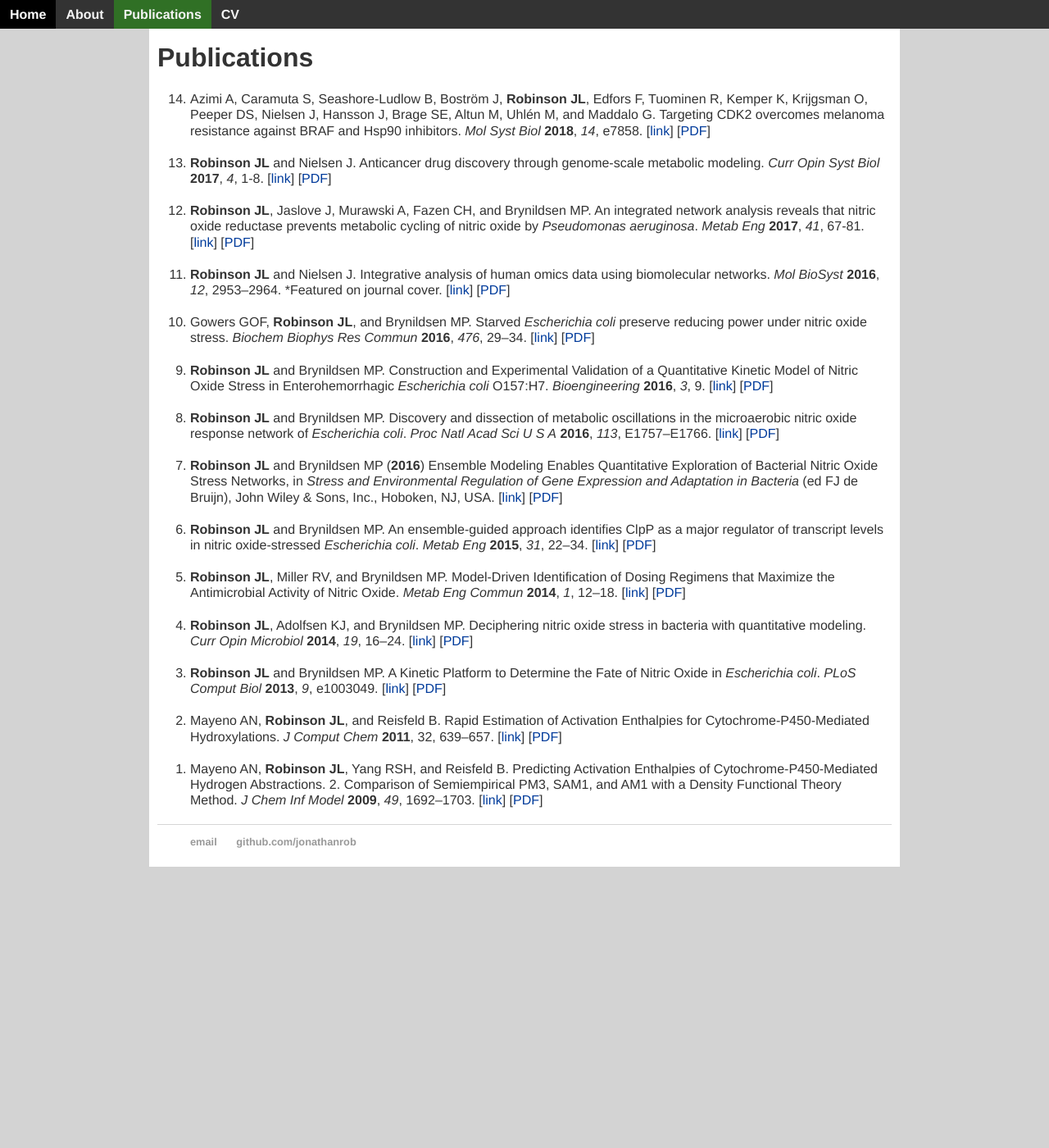
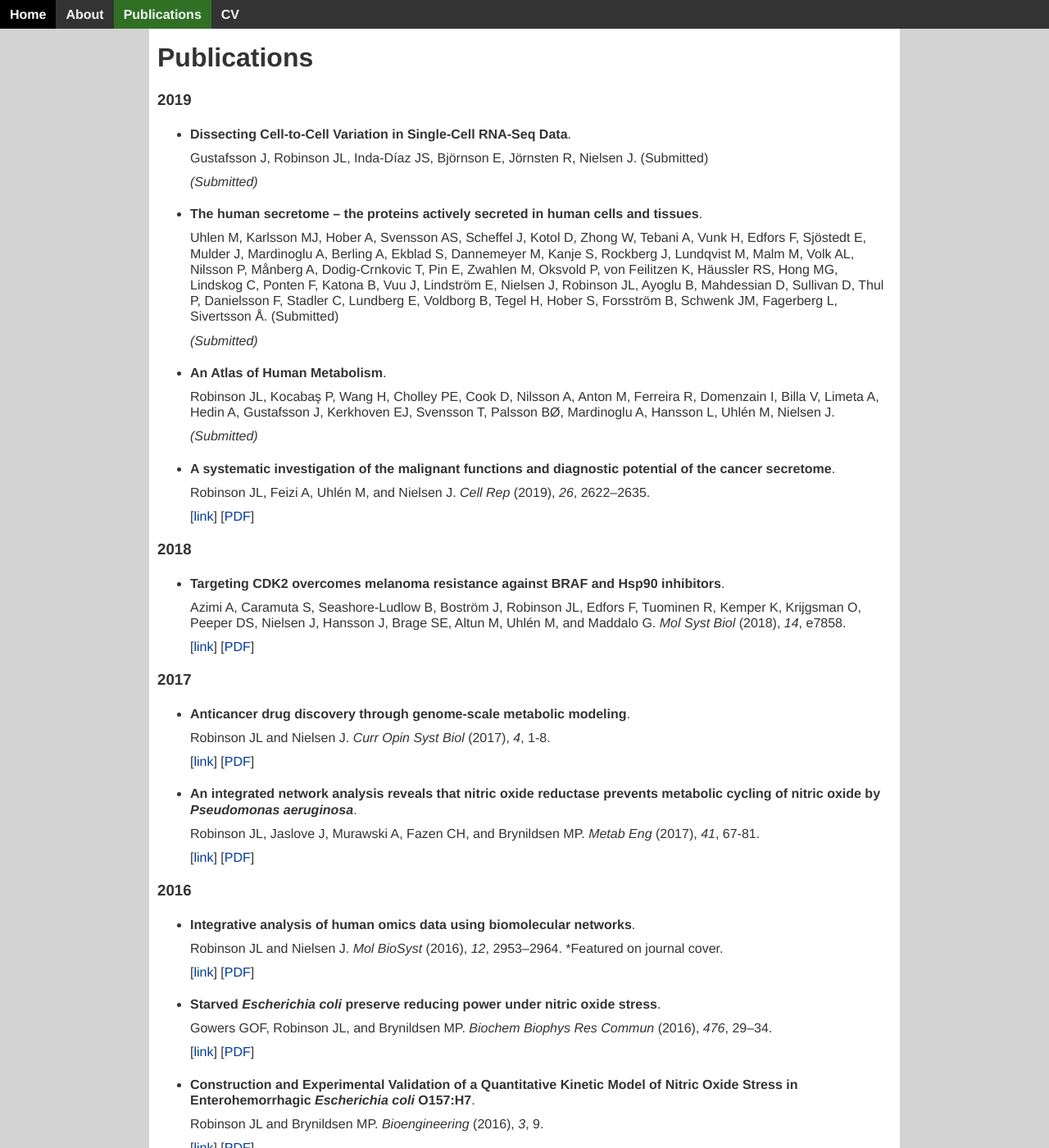
Before and after one commit to JonathanRob/JonathanRob.github.io, a Jekyll site: the page built from publications.html, in a window 1280 px wide and 1400 px high. Shown: the whole window at 82% size. Built offline with Jekyll 4.4.1, drawn with Linux system fonts in a browser that asks for light colours; some of the changed text lies outside the part shown.

Commit message:
style: reformat publications page to improve readibility

```diff
--- a/publications.html
+++ b/publications.html
@@ -3,37 +3,146 @@ layout: default
 title: Publications
 ---
 
-<h1>Publications</h1>
-<br>
-<ol reversed class='spaced-list'>
+<div class='padded-content'>
 
-	<li>Azimi A, Caramuta S, Seashore-Ludlow B, Boström J, <b>Robinson JL</b>, Edfors F, Tuominen R, Kemper K, Krijgsman O, Peeper DS, Nielsen J, Hansson J, Brage SE, Altun M, Uhlén M, and Maddalo G. Targeting CDK2 overcomes melanoma resistance against BRAF and Hsp90 inhibitors. <i>Mol Syst Biol</i> <b>2018</b>, <i>14</i>, e7858. [<a href=''>link</a>] [<a href='/papers/MSB_2018_CDK2.pdf'>PDF</a>]</li>
+	<h1>Publications</h1>
 
-	<li><b>Robinson JL</b> and Nielsen J. Anticancer drug discovery through genome-scale metabolic modeling. <i>Curr Opin Syst Biol</i> <b>2017</b>, <i>4</i>, 1-8. [<a href=''>link</a>] [<a href='/papers/COSB_2017_AnticancerDrugsGEMs.pdf'>PDF</a>]</li>
+	<h3>2019</h3>
 
-	<li><b>Robinson JL</b>, Jaslove J, Murawski A, Fazen CH, and Brynildsen MP. An integrated network analysis reveals that nitric oxide reductase prevents metabolic cycling of nitric oxide by <i>Pseudomonas aeruginosa</i>. <i>Metab Eng</i> <b>2017</b>, <i>41</i>, 67-81. [<a href=''>link</a>] [<a href='/papers/MBE_2017_PAO1.pdf'>PDF</a>]</li>
+	<ul class='spaced-list'> <!-- <ol reversed start='18' class='spaced-list'> -->
+		<li>
+			<b>Dissecting Cell-to-Cell Variation in Single-Cell RNA-Seq Data</b>.
+			<br>Gustafsson J, Robinson JL, Inda-Díaz JS, Björnson E, Jörnsten R, Nielsen J. (Submitted)
+			<br><i>(Submitted)</i>
+		</li>
 
-	<li><b>Robinson JL</b> and Nielsen J. Integrative analysis of human omics data using biomolecular networks. <i>Mol BioSyst</i> <b>2016</b>, <i>12</i>, 2953–2964. *Featured on journal cover. [<a href=''>link</a>] [<a href='/papers/MolBioSyst2016Robinson.pdf'>PDF</a>]</li>
+		<li>
+			<b>The human secretome – the proteins actively secreted in human cells and tissues</b>.
+			<br>Uhlen M, Karlsson MJ, Hober A, Svensson AS, Scheffel J, Kotol D, Zhong W, Tebani A, Vunk H, Edfors F, Sjöstedt E, Mulder J, Mardinoglu A, Berling A, Ekblad S, Dannemeyer M, Kanje S, Rockberg J, Lundqvist M,  Malm M, Volk AL, Nilsson P, Månberg A, Dodig-Crnkovic T, Pin E, Zwahlen M, Oksvold P, von Feilitzen K, Häussler RS, Hong MG, Lindskog C, Ponten F, Katona B, Vuu J, Lindström E, Nielsen J, Robinson JL, Ayoglu B, Mahdessian D, Sullivan D, Thul P, Danielsson F, Stadler C, Lundberg E, Voldborg B, Tegel H, Hober S, Forsström B, Schwenk JM, Fagerberg L, Sivertsson Å. (Submitted)
+			<br><i>(Submitted)</i>
+		</li>
 
-	<li>Gowers GOF, <b>Robinson JL</b>, and Brynildsen MP. Starved <i>Escherichia coli</i> preserve reducing power under nitric oxide stress. <i>Biochem Biophys Res Commun</i> <b>2016</b>, <i>476</i>, 29–34. [<a href=''>link</a>] [<a href='/papers/BBRC_2016_starvedEcoli.pdf'>PDF</a>]</li>
+		<li>
+			<b>An Atlas of Human Metabolism</b>.
+			<br>Robinson JL, Kocabaş P, Wang H, Cholley PE, Cook D, Nilsson A, Anton M, Ferreira R, Domenzain I, Billa V, Limeta A, Hedin A, Gustafsson J, Kerkhoven EJ, Svensson T, Palsson BØ, Mardinoglu A, Hansson L, Uhlén M, Nielsen J.
+			<br><i>(Submitted)</i>
+		</li>
 
-	<li><b>Robinson JL</b> and Brynildsen MP. Construction and Experimental Validation of a Quantitative Kinetic Model of Nitric Oxide Stress in Enterohemorrhagic <i>Escherichia coli</i> O157:H7. <i>Bioengineering</i> <b>2016</b>, <i>3</i>, 9. [<a href=''>link</a>] [<a href='/papers/Bioeng_2016_EHEC_NOmodel.pdf'>PDF</a>]</li>
+		<li>
+			<b>A systematic investigation of the malignant functions and diagnostic potential of the cancer secretome</b>.
+			<br>Robinson JL, Feizi A, Uhlén M, and Nielsen J. <i>Cell Rep</i> (2019), <i>26</i>, 2622–2635.
+			<br>[<a href=''>link</a>] [<a href='/papers/CellReports_2019_CancerSecretome.pdf'>PDF</a>]
+		</li>
+	</ul> <!-- </ol> -->
 
-	<li><b>Robinson JL</b> and Brynildsen MP. Discovery and dissection of metabolic oscillations in the microaerobic nitric oxide response network of <i>Escherichia coli</i>. <i>Proc Natl Acad Sci U S A</i> <b>2016</b>, <i>113</i>, E1757–E1766. [<a href=''>link</a>] [<a href='/papers/PNAS_2016_NOoscill.pdf'>PDF</a>]</li>
+	<h3>2018</h3>
 
-	<li><b>Robinson JL</b> and Brynildsen MP (<b>2016</b>) Ensemble Modeling Enables Quantitative Exploration of Bacterial Nitric Oxide Stress Networks, in <i>Stress and Environmental Regulation of Gene Expression and Adaptation in Bacteria</i> (ed FJ de Bruijn), John Wiley & Sons, Inc., Hoboken, NJ, USA. [<a href=''>link</a>] [<a href='/papers/FJ_de_Bruijn_2016_ch17-6.pdf'>PDF</a>]</li>
 
-	<li><b>Robinson JL</b> and Brynildsen MP. An ensemble-guided approach identifies ClpP as a major regulator of transcript levels in nitric oxide-stressed <i>Escherichia coli</i>. <i>Metab Eng</i> <b>2015</b>, <i>31</i>, 22–34. [<a href=''>link</a>] [<a href='/papers/MBE_2015_ClpP_nitric_oxide.pdf'>PDF</a>]</li>
+	<ul class='spaced-list'> <!-- <ol reversed start='14' class='spaced-list'> -->
+		<li>
+			<b>Targeting CDK2 overcomes melanoma resistance against BRAF and Hsp90 inhibitors</b>.
+			<br>Azimi A, Caramuta S, Seashore-Ludlow B, Boström J, Robinson JL, Edfors F, Tuominen R, Kemper K, Krijgsman O, Peeper DS, Nielsen J, Hansson J, Brage SE, Altun M, Uhlén M, and Maddalo G. <i>Mol Syst Biol</i> (2018), <i>14</i>, e7858.
+			<br>[<a href=''>link</a>] [<a href='/papers/MSB_2018_CDK2.pdf'>PDF</a>]
+		</li>
+	</ul> <!-- </ol> -->
 
-	<li><b>Robinson JL</b>, Miller RV, and Brynildsen MP. Model-Driven Identification of Dosing Regimens that Maximize the Antimicrobial Activity of Nitric Oxide. <i>Metab Eng Commun</i> <b>2014</b>, <i>1</i>, 12–18. [<a href=''>link</a>] [<a href='/papers/MetEngCommun_2014_Dosing.pdf'>PDF</a>]</li>
 
-	<li><b>Robinson JL</b>, Adolfsen KJ, and Brynildsen MP. Deciphering nitric oxide stress in bacteria with quantitative modeling. <i>Curr Opin Microbiol</i> <b>2014</b>, <i>19</i>, 16–24. [<a href=''>link</a>] [<a href='/papers/CurrOpinMicroReview2013.pdf'>PDF</a>]</li>
+	<h3>2017</h3>
 
-	<li><b>Robinson JL</b> and Brynildsen MP. A Kinetic Platform to Determine the Fate of Nitric Oxide in <i>Escherichia coli</i>. <i>PLoS Comput Biol</i> <b>2013</b>, <i>9</i>, e1003049. [<a href=''>link</a>] [<a href='/papers/PLoSCompBiol_2013_kineticNOmodel.pdf'>PDF</a>]</li>
+	<ul class='spaced-list'> <!-- <ol reversed start='13' class='spaced-list'> -->
+		<li>
+			<b>Anticancer drug discovery through genome-scale metabolic modeling</b>.
+			<br>Robinson JL and Nielsen J. <i>Curr Opin Syst Biol</i> (2017), <i>4</i>, 1-8.
+			<br>[<a href=''>link</a>] [<a href='/papers/COSB_2017_AnticancerDrugsGEMs.pdf'>PDF</a>]
+		</li>
 
-	<li>Mayeno AN, <b>Robinson JL</b>, and Reisfeld B. Rapid Estimation of Activation Enthalpies for Cytochrome-P450-Mediated Hydroxylations. <i>J Comput Chem</i> <b>2011</b>, 32, 639–657. [<a href=''>link</a>] [<a href='/papers/JCC_2010_Mayeno_Robinson_Reisfeld.pdf'>PDF</a>]</li>
+		<li>
+			<b>An integrated network analysis reveals that nitric oxide reductase prevents metabolic cycling of nitric oxide by <i>Pseudomonas aeruginosa</i></b>.
+			<br>Robinson JL, Jaslove J, Murawski A, Fazen CH, and Brynildsen MP. <i>Metab Eng</i> (2017), <i>41</i>, 67-81.
+			<br>[<a href=''>link</a>] [<a href='/papers/MBE_2017_PAO1.pdf'>PDF</a>]
+		</li>
+	</ul> <!-- </ol> -->
 
-	<li>Mayeno AN, <b>Robinson JL</b>, Yang RSH, and Reisfeld B. Predicting Activation Enthalpies of Cytochrome-P450-Mediated Hydrogen Abstractions. 2. Comparison of Semiempirical PM3, SAM1, and AM1 with a Density Functional Theory Method. <i>J Chem Inf Model</i> <b>2009</b>, <i>49</i>, 1692–1703. [<a href=''>link</a>] [<a href='/papers/JCIM_2009_Mayeno.pdf'>PDF</a>]</li>
+	<h3>2016</h3>
 
-</ul>
-<br class='big'>
+	<ul class='spaced-list'> <!-- <ol reversed start='11' class='spaced-list'> -->
+		<li>
+			<b>Integrative analysis of human omics data using biomolecular networks</b>.
+			<br>Robinson JL and Nielsen J. <i>Mol BioSyst</i> (2016), <i>12</i>, 2953–2964. *Featured on journal cover.
+			<br>[<a href=''>link</a>] [<a href='/papers/MolBioSyst2016Robinson.pdf'>PDF</a>]
+		</li>
+
+		<li>
+			<b>Starved <i>Escherichia coli</i> preserve reducing power under nitric oxide stress</b>.
+			<br>Gowers GOF, Robinson JL, and Brynildsen MP. <i>Biochem Biophys Res Commun</i> (2016), <i>476</i>, 29–34.
+			<br>[<a href=''>link</a>] [<a href='/papers/BBRC_2016_starvedEcoli.pdf'>PDF</a>]
+		</li>
+
+		<li>
+			<b>Construction and Experimental Validation of a Quantitative Kinetic Model of Nitric Oxide Stress in Enterohemorrhagic <i>Escherichia coli</i> O157:H7</b>.
+			<br>Robinson JL and Brynildsen MP. <i>Bioengineering</i> (2016), <i>3</i>, 9.
+			<br>[<a href=''>link</a>] [<a href='/papers/Bioeng_2016_EHEC_NOmodel.pdf'>PDF</a>]
+		</li>
+
+		<li>
+			<b>Discovery and dissection of metabolic oscillations in the microaerobic nitric oxide response network of <i>Escherichia coli</i></b>.
+			<br>Robinson JL and Brynildsen MP. <i>Proc Natl Acad Sci U S A</i> (2016), <i>113</i>, E1757–E1766.
+			<br>[<a href=''>link</a>] [<a href='/papers/PNAS_2016_NOoscill.pdf'>PDF</a>]
+		</li>
+
+		<li>
+			<b>Ensemble Modeling Enables Quantitative Exploration of Bacterial Nitric Oxide Stress Networks</b>,
+			<br>in <i>Stress and Environmental Regulation of Gene Expression and Adaptation in Bacteria</i>. Robinson JL and Brynildsen MP (2016), ed. FJ de Bruijn, John Wiley & Sons, Inc., Hoboken, NJ, USA.
+			<br>[<a href=''>link</a>] [<a href='/papers/FJ_de_Bruijn_2016_ch17-6.pdf'>PDF</a>]
+		</li>
+	</ul> <!-- </ol> -->
+
+	<h3>2015</h3>
+
+	<ul class='spaced-list'> <!-- <ol reversed start='6' class='spaced-list'> -->
+		<li>
+			<b>An ensemble-guided approach identifies ClpP as a major regulator of transcript levels in nitric oxide-stressed <i>Escherichia coli</i></b>.
+			<br>Robinson JL and Brynildsen MP. <i>Metab Eng</i> (2015), <i>31</i>, 22–34.
+			<br>[<a href=''>link</a>] [<a href='/papers/MBE_2015_ClpP_nitric_oxide.pdf'>PDF</a>]
+		</li>
+	</ul> <!-- </ol> -->
+
+	<h3>2014</h3>
+
+	<ul class='spaced-list'> <!-- <ol reversed start='5' class='spaced-list'> -->
+		<li>
+			<b>Model-Driven Identification of Dosing Regimens that Maximize the Antimicrobial Activity of Nitric Oxide</b>.
+			<br>Robinson JL, Miller RV, and Brynildsen MP. <i>Metab Eng Commun</i> (2014), <i>1</i>, 12–18.
+			<br>[<a href=''>link</a>] [<a href='/papers/MetEngCommun_2014_Dosing.pdf'>PDF</a>]
+		</li>
+
+		<li>
+			<b>Deciphering nitric oxide stress in bacteria with quantitative modeling</b>.
+			<br>Robinson JL, Adolfsen KJ, and Brynildsen MP. <i>Curr Opin Microbiol</i> (2014), <i>19</i>, 16–24.
+			<br>[<a href=''>link</a>] [<a href='/papers/CurrOpinMicroReview2013.pdf'>PDF</a>]
+		</li>
+	</ul> <!-- </ol> -->
+
+	<h3>2013 and earlier</h3>
+
+	<ul class='spaced-list'> <!-- <ol reversed class='spaced-list'> -->
+		<li>
+			<b>A Kinetic Platform to Determine the Fate of Nitric Oxide in <i>Escherichia coli</i></b>.
+			<br>Robinson JL and Brynildsen MP. <i>PLoS Comput Biol</i> (2013), <i>9</i>, e1003049.
+			<br>[<a href=''>link</a>] [<a href='/papers/PLoSCompBiol_2013_kineticNOmodel.pdf'>PDF</a>]
+		</li>
+
+		<li>
+			<b>Rapid Estimation of Activation Enthalpies for Cytochrome-P450-Mediated Hydroxylations</b>.
+			<br>Mayeno AN, Robinson JL, and Reisfeld B. <i>J Comput Chem</i> (2011), 32, 639–657.
+			<br>[<a href=''>link</a>] [<a href='/papers/JCC_2010_Mayeno_Robinson_Reisfeld.pdf'>PDF</a>]
+		</li>
+
+		<li>
+			<b>Predicting Activation Enthalpies of Cytochrome-P450-Mediated Hydrogen Abstractions. 2. Comparison of Semiempirical PM3, SAM1, and AM1 with a Density Functional Theory Method</b>.
+			<br>Mayeno AN, Robinson JL, Yang RSH, and Reisfeld B. <i>J Chem Inf Model</i> (2009), <i>49</i>, 1692–1703.
+			<br>[<a href=''>link</a>] [<a href='/papers/JCIM_2009_Mayeno.pdf'>PDF</a>]
+		</li>
+	</ul> <!-- </ol> -->
+
+</div> <!-- content -->
```
